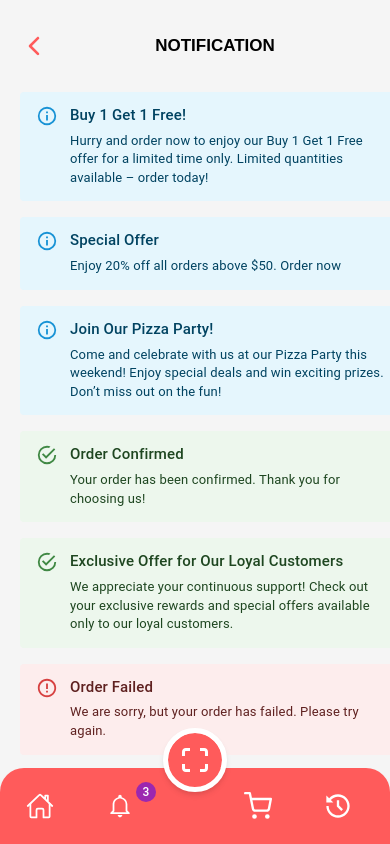
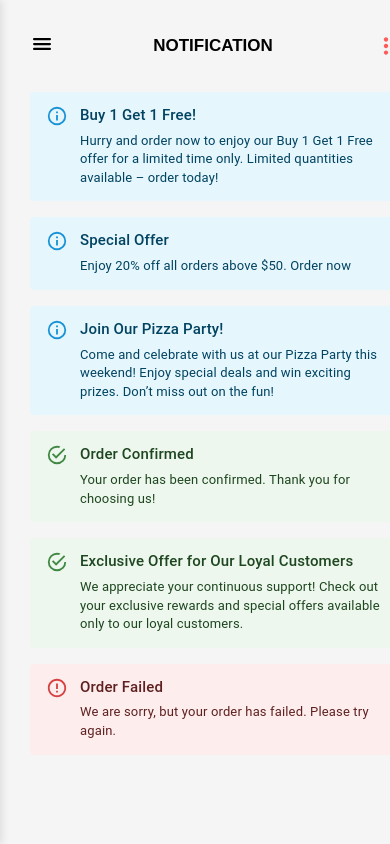
Before and after one commit to baonhi12/restaurant-system-frontend, a React (Create React App) app: page /notification in a window 390 px wide. Shown: the top 844 px of the page. Built offline with nearby package versions, Linux system fonts and the light colour scheme.

Commit message:
update layout for mobile

```diff
--- a/src/assets/css/OrderFood.css
+++ b/src/assets/css/OrderFood.css
@@ -7,7 +7,64 @@
     }
 
     .home-screen-container {
-        margin: 0 20px;
+        margin: 0 30px;
+    }
+
+    /* Sidebar cơ bản */
+    .sidebar {
+        position: fixed;
+        top: 0;
+        left: -230px;             /* Ẩn bên trái */
+        width: 230px;
+        height: 100%;
+        background: #FF5B5B;
+        box-shadow: 2px 0 8px rgba(0,0,0,0.1);
+        transition: left 0.3s ease;
+        z-index: 1000;
+        display: flex;
+        flex-direction: column;
+        padding: 1rem;
+    }
+
+    /* Khi mở sidebar */
+    .sidebar.open {
+        left: 0;
+        padding-top: 3rem;
+    }
+
+    /* Overlay mờ nền khi sidebar mở */
+    .overlay {
+        position: fixed;
+        top: 0;
+        left: 0;
+        width: 100%;
+        height: 100%;
+        background: rgba(0,0,0,0.3);
+        z-index: 999;
+    }
+
+    /* Icon hamburger */
+    .hamburger {
+        cursor: pointer;
+        /* margin-right: 2.5rem; */
+    }
+
+    /* Nav item trong sidebar */
+    .nav-item {
+        display: flex;
+        align-items: center;
+        padding: 0.85rem;
+        margin-bottom: 0.5rem;
+        cursor: pointer;
+        width: 12rem;
+        color: white;
+    }
+
+    /* Khoảng cách giữa icon và label */
+    .nav-label {
+        margin-left: 0.75rem;
+        font-size: 17px;
+        color: white;
     }
 
     .home-screen-header {
@@ -19,7 +76,7 @@
     .home-screen-header img {
         width: 7rem;
         height: 7rem;
-        margin-left: -15px;
+        margin-left: 2rem;
     }
 
     .home-screen-header h1 {
@@ -71,7 +128,7 @@
 
     .home-screen-food-cards {
         display: flex;
-        gap: 20px 30px;
+        gap: 20px 17px;
         flex-wrap: wrap;
         margin-bottom: 2rem;
         justify-content: center;
@@ -129,56 +186,6 @@
         display: flex;
         align-items: center;
         justify-content: space-between;
-    }
-
-    .bottom-navbar {
-        position: fixed;
-        bottom: 0;
-        left: 0;
-        width: 100%;
-        background-color: #FF5B5B;
-        padding: 1.5rem 1rem;
-        display: flex;
-        align-items: center;
-        border-top-left-radius: 1.5rem;
-        border-top-right-radius: 1.5rem;
-        box-shadow: 0 10px 15px -3px rgba(0, 0, 0, 0.1), 0 4px 6px -2px rgba(0, 0, 0, 0.05);
-        z-index: 100;
-        justify-content: space-between;
-    }
-
-    .nav-icons-container {
-        display: flex;
-        gap: 2.5rem; /* khoảng cách giữa các icon*/
-    }
-
-    .nav-icons-container.left-icons {
-        margin-left: 10px;
-    }
-
-    .nav-icons-container.right-icons {
-        margin-right: 10px;
-    }
-
-    .center-button {
-        position: absolute;
-        top: -2.5rem;
-        left: 50%;
-        transform: translateX(-50%);
-        background-color: #FF5B5B;
-        width: 4rem;
-        height: 4rem;
-        display: flex;
-        align-items: center;
-        justify-content: center;
-        border-radius: 50%;
-        box-shadow: 0 4px 6px -1px rgba(0, 0, 0, 0.1), 0 2px 4px -1px rgba(0, 0, 0, 0.06);
-        border: 5px solid #ffffff;
-        background-clip: padding-box;
-    }
-
-    .nav-icon {
-        color: #ffffff;
     }
 
     .detail-food-header {
--- a/src/pages/mobilepage/DetailFood.js
+++ b/src/pages/mobilepage/DetailFood.js
@@ -2,7 +2,7 @@
 import React, { useEffect, useState } from 'react';
 import '../../assets/css/OrderFood.css';
 import Button from '../../components/admincomponent/Button';
-import { IoHomeOutline } from "react-icons/io5";
+import { IoHomeOutline, IoMenu } from "react-icons/io5";
 import { FiShoppingCart } from "react-icons/fi";
 import { RiHistoryFill } from "react-icons/ri";
 import { IoMdQrScanner, IoIosArrowBack, IoMdAdd, IoMdRemove, IoMdNotificationsOutline } from "react-icons/io";
@@ -16,6 +16,10 @@ import { useOrder } from '../../components/mobilecomponent/OrderContext';
 
 const DetailFood = () => {
   const navigate = useNavigate();
+
+  const [sidebarOpen, setSidebarOpen] = useState(false);
+  const toggleSidebar = () => setSidebarOpen(open => !open);
+
   const { id } = useParams(); // Lấy id của món ăn từ URL
   const [foodDetail, setFoodDetail] = useState(null);
   const [quantity, setQuantity] = useState(1);  // Số lượng đặt
@@ -140,33 +144,6 @@ const DetailFood = () => {
           Add to Cart
         </Button>
       </div>
-
-      {/* Navbar */}
-      <div className="home-screen-navbar bottom-navbar">
-        <div className="nav-icons-container left-icons">
-          <NavItem to="/homescreen" icon={<IoHomeOutline size={28} />} />
-          <Badge badgeContent={3} color="secondary">
-            <NavItem to="/notification" icon={<IoMdNotificationsOutline size={28} />} />
-          </Badge>
-        </div>
-        <div className="center-button">
-          <IoMdQrScanner size={32} color="white" />
-        </div>
-        <div className="nav-icons-container right-icons">
-          <NavItem to="/order-cart-screen" icon={<FiShoppingCart size={28} />} />
-          <NavItem to="/ordered-list-cart-screen" icon={<RiHistoryFill size={28} />} />
-        </div>
-      </div>
-    </div>
-  );
-};
-
-// NavItem tách riêng
-const NavItem = ({ icon, to }) => {
-  const navigate = useNavigate();
-  return (
-    <div onClick={() => navigate(to)} className="nav-icon">
-      {icon}
     </div>
   );
 };
--- a/src/pages/mobilepage/HomeScreen.js
+++ b/src/pages/mobilepage/HomeScreen.js
@@ -5,18 +5,21 @@ import logo from '../../assets/images/logo.png';
 import { IoIosSearch } from "react-icons/io";
 import Button from '../../components/admincomponent/Button';
 import FoodCard from '../../components/mobilecomponent/FoodCard';
-import { IoHomeOutline } from "react-icons/io5";
 import { FiShoppingCart } from "react-icons/fi";
 import { RiHistoryFill } from "react-icons/ri";
-import { IoMdQrScanner, IoMdNotificationsOutline } from "react-icons/io";
+import { IoMdNotificationsOutline, IoIosArrowBack } from "react-icons/io";
 import { useNavigate } from 'react-router-dom';
-import Badge from '@mui/material/Badge';
 import axios from 'axios';
 import Stack from '@mui/material/Stack';
 import Pagination from '@mui/material/Pagination';
+import { IoMenu, IoHomeOutline } from 'react-icons/io5';
 
 const HomeScreen = () => {
   const navigate = useNavigate();
+
+  const [sidebarOpen, setSidebarOpen] = useState(false);
+  const toggleSidebar = () => setSidebarOpen(open => !open);
+
   // Lưu tên category đang được filter (nếu null => không filter)
   const [selectedCategory, setSelectedCategory] = useState(null);
   // Danh sách món ăn hiển thị
@@ -121,10 +124,11 @@ const HomeScreen = () => {
   };
 
   // Nút NavItem
-  const NavItem = ({ icon, to }) => {
+  const NavItem = ({ icon, to, label }) => {
     return (
-      <div onClick={() => navigate(to)} className="nav-icon">
+      <div onClick={() => { navigate(to); setSidebarOpen(false); }} className="nav-item">
         {icon}
+        <span className="nav-label">{label}</span>
       </div>
     );
   };
@@ -143,9 +147,24 @@ const HomeScreen = () => {
     <div className='home-screen-container'>
       {/* Logo + Table ID */}
       <div className='home-screen-header'>
+        <div className="hamburger" onClick={toggleSidebar}>
+          <IoMenu size={24} />
+        </div>
         <img src={logo} alt='logo' />
         <h1>Table 1</h1>
       </div>
+
+      <div className="content">
+        {/* Sidebar */}
+        <div className={`home-screen-navbar sidebar ${sidebarOpen ? 'open' : ''}`}>
+          <NavItem to="/homescreen" icon={<IoHomeOutline size={24} />} label="Home" />
+          <NavItem to="/notification" icon={<IoMdNotificationsOutline size={24} />} label="Notification" />
+          <NavItem to="/order-cart-screen" icon={<FiShoppingCart size={24} />} label="Cart" />
+          <NavItem to="/ordered-list-cart-screen" icon={<RiHistoryFill size={24} />} label="History" />
+        </div>
+
+        {/* Overlay khi sidebar mở */}
+        {sidebarOpen && <div className="overlay" onClick={toggleSidebar}></div>}
 
         {/* Search bar */}
         <div className="home-screen-seacrh input-group rounded">
@@ -301,26 +320,6 @@ const HomeScreen = () => {
             />
           </Stack>
         </div>
-
-      {/* Navbar dưới */}
-      <div className="home-screen-navbar bottom-navbar">
-        <div className="nav-icons-container left-icons">
-          <Badge badgeContent={0} color="secondary">
-            <NavItem to="/homescreen" icon={<IoHomeOutline size={28} />} />
-          </Badge>
-          <Badge badgeContent={3} color="secondary">
-            <NavItem to="/notification" icon={<IoMdNotificationsOutline size={28} />} />
-          </Badge>
-        </div>
-
-        <div className="center-button">
-          <IoMdQrScanner size={32} color="white" />
-        </div>
-
-        <div className="nav-icons-container right-icons">
-          <NavItem to="/order-cart-screen" icon={<FiShoppingCart size={28} />} />
-          <NavItem to="/ordered-list-cart-screen" icon={<RiHistoryFill size={28} />} />
-        </div>
       </div>
     </div>
   );
--- a/src/pages/mobilepage/Notification.js
+++ b/src/pages/mobilepage/Notification.js
@@ -1,25 +1,26 @@
-import React  from 'react';
+import React, { useState } from 'react';
 import '../../assets/css/OrderFood.css';
-import { IoHomeOutline } from "react-icons/io5";
+import { IoHomeOutline, IoMenu } from "react-icons/io5";
 import { FiShoppingCart } from "react-icons/fi";
 import { RiHistoryFill } from "react-icons/ri";
-import { IoMdQrScanner, IoIosArrowBack, IoMdMore, IoMdNotificationsOutline } from "react-icons/io";
+import { IoMdMore, IoMdNotificationsOutline } from "react-icons/io";
 import { useNavigate } from 'react-router-dom';
-import Badge from '@mui/material/Badge';
 import Alert from '@mui/material/Alert';
 import Stack from '@mui/material/Stack';
 import AlertTitle from '@mui/material/AlertTitle';
 
+
 const Notification = () => {
     const navigate = useNavigate();
 
-    const handleBack = () => {
-        navigate(-1);
-    };
-    const NavItem = ({ icon, to }) => {
+    const [sidebarOpen, setSidebarOpen] = useState(false);
+    const toggleSidebar = () => setSidebarOpen(open => !open);
+
+    const NavItem = ({ icon, to, label }) => {
         return (
-            <div onClick={() => navigate(to)} className="nav-icon">
+          <div onClick={() => { navigate(to); setSidebarOpen(false); }} className="nav-item">
             {icon}
+            <span className="nav-label">{label}</span>
           </div>
         );
     };
@@ -27,9 +28,20 @@ const Notification = () => {
     return (
         <div className='home-screen-container'>
             <div className='order-cart-header'>
-                <IoIosArrowBack size={28} onClick={handleBack} style={{ cursor: 'pointer', color: '#FF5B5B' }}  />
+                <div className="hamburger" onClick={toggleSidebar}>
+                    <IoMenu size={24} />
+                </div>
                 <h3 className='order-cart-header-title'>Notification</h3>
                 <IoMdMore size={28} style={{ cursor: 'pointer', color: '#FF5B5B' }}  />
+            </div>
+
+            <div className="content">
+                {/* Sidebar */}
+                <div className={`home-screen-navbar sidebar ${sidebarOpen ? 'open' : ''}`}>
+                  <NavItem to="/homescreen" icon={<IoHomeOutline size={24} />} label="Home" />
+                  <NavItem to="/notification" icon={<IoMdNotificationsOutline size={24} />} label="Notification" />
+                  <NavItem to="/order-cart-screen" icon={<FiShoppingCart size={24} />} label="Cart" />
+                  <NavItem to="/ordered-list-cart-screen" icon={<RiHistoryFill size={24} />} label="History" />
                 </div>
 
                 <div className='notification-list'>
@@ -65,23 +77,6 @@ const Notification = () => {
                         </Alert>
                     </Stack>
                 </div>
-
-            <div className="home-screen-navbar bottom-navbar">
-                <div className="nav-icons-container left-icons">
-                    <NavItem to="/homescreen" icon={<IoHomeOutline size={28} />} />
-                    <Badge badgeContent={3} color="secondary">
-                        <NavItem to="/notification" icon={<IoMdNotificationsOutline size={28} />} />
-                    </Badge>
-                </div>
-
-                <div className="center-button">
-                    <IoMdQrScanner size={32} color="white" />
-                </div>
-
-                <div className="nav-icons-container right-icons">
-                    <NavItem to="/order-cart-screen" icon={<FiShoppingCart size={28} />} />
-                    <NavItem to="/ordered-list-cart-screen" icon={<RiHistoryFill size={28} />} />
-                </div>
             </div>
         </div>
     );
--- a/src/pages/mobilepage/OrderCart.js
+++ b/src/pages/mobilepage/OrderCart.js
@@ -1,7 +1,7 @@
 // src/pages/mobile/OrderCart.js
 import React, { useState } from 'react';
 import '../../assets/css/OrderFood.css';
-import { IoHomeOutline } from "react-icons/io5";
+import { IoHomeOutline, IoMenu } from "react-icons/io5";
 import { FiShoppingCart } from "react-icons/fi";
 import { RiHistoryFill } from "react-icons/ri";
 import { IoMdQrScanner, IoIosArrowBack, IoMdMore, IoMdNotificationsOutline } from "react-icons/io";
@@ -16,6 +16,9 @@ import DeleteForm from '../../components/admincomponent/DeleteForm';
 const OrderCart = () => {
     const navigate = useNavigate();
     const { orderItems, increaseQuantity, decreaseQuantity, clearOrder, removeItem } = useOrder();
+
+    const [sidebarOpen, setSidebarOpen] = useState(false);
+    const toggleSidebar = () => setSidebarOpen(open => !open);
 
     // Table ID cố định (bàn 1)
     const fixedTableId = "86555039-6164-4096-92D0-C59C4EFA3FE7";
@@ -60,10 +63,11 @@ const OrderCart = () => {
         }
     };
 
-    const NavItem = ({ icon, to }) => {
+    const NavItem = ({ icon, to, label }) => {
         return (
-            <div onClick={() => navigate(to)} className="nav-icon">
+          <div onClick={() => { navigate(to); setSidebarOpen(false); }} className="nav-item">
             {icon}
+            <span className="nav-label">{label}</span>
           </div>
         );
     };
@@ -101,11 +105,21 @@ const OrderCart = () => {
     return (
         <div className='home-screen-container'>
             <div className='order-cart-header'>
-                <IoIosArrowBack size={28} onClick={handleBack} style={{ cursor: 'pointer', color: '#FF5B5B' }}  />
+                <div className="hamburger" onClick={toggleSidebar}>
+                    <IoMenu size={24} />
+                </div>
                 <h3 className='order-cart-header-title'>Order Cart</h3>
                 <IoMdMore size={28} onClick={handleClearAll} style={{ cursor: 'pointer', color: '#FF5B5B' }}  />
             </div>
 
+            <div className="content">
+                {/* Sidebar */}
+                <div className={`home-screen-navbar sidebar ${sidebarOpen ? 'open' : ''}`}>
+                  <NavItem to="/homescreen" icon={<IoHomeOutline size={24} />} label="Home" />
+                  <NavItem to="/notification" icon={<IoMdNotificationsOutline size={24} />} label="Notification" />
+                  <NavItem to="/order-cart-screen" icon={<FiShoppingCart size={24} />} label="Cart" />
+                  <NavItem to="/ordered-list-cart-screen" icon={<RiHistoryFill size={24} />} label="History" />
+                </div>
                 <div className='order-cart-card'>
                     {orderItems.length > 0 ? (
                         <>
@@ -129,24 +143,6 @@ const OrderCart = () => {
 
                 {/* Modal xác nhận xóa món */}
                 <DeleteForm open={deleteModalOpen} handleClose={handleCloseDelete} onDelete={handleDeleteConfirm} />
-
-            {/* Navbar */}
-            <div className="home-screen-navbar bottom-navbar">
-                <div className="nav-icons-container left-icons">
-                    <NavItem to="/homescreen" icon={<IoHomeOutline size={28} />} />
-                    <Badge badgeContent={3} color="secondary">
-                        <NavItem to="/notification" icon={<IoMdNotificationsOutline size={28} />} />
-                    </Badge>
-                </div>
-
-                <div className="center-button">
-                    <IoMdQrScanner size={32} color="white" />
-                </div>
-
-                <div className="nav-icons-container right-icons">
-                    <NavItem to="/order-cart-screen" icon={<FiShoppingCart size={28} />} />
-                    <NavItem to="/ordered-list-cart-screen" icon={<RiHistoryFill size={28} />} />
-                </div>
             </div>
         </div>
     );
--- a/src/pages/mobilepage/OrderedList.js
+++ b/src/pages/mobilepage/OrderedList.js
@@ -1,7 +1,7 @@
 // src/pages/mobile/OrderedList.js
 import React, { useState, useEffect } from 'react';
 import '../../assets/css/OrderFood.css';
-import { IoHomeOutline } from "react-icons/io5";
+import { IoHomeOutline, IoMenu } from "react-icons/io5";
 import { FiShoppingCart } from "react-icons/fi";
 import { RiHistoryFill } from "react-icons/ri";
 import { IoMdQrScanner, IoIosArrowBack, IoMdMore, IoMdNotificationsOutline } from "react-icons/io";
@@ -15,6 +15,9 @@ import OrderCard from '../../components/mobilecomponent/OrderCard';
 const OrderedList = () => {
     const navigate = useNavigate();
     const [orderedItems, setOrderedItems] = useState([]);
+
+    const [sidebarOpen, setSidebarOpen] = useState(false);
+    const toggleSidebar = () => setSidebarOpen(open => !open);
 
     // Lấy orderId từ localStorage để gọi API
     useEffect(() => {
@@ -43,10 +46,11 @@ const OrderedList = () => {
     // hoặc truyền hàm rỗng để tránh lỗi.
     const noOp = () => {};
 
-    const NavItem = ({ icon, to }) => {
+    const NavItem = ({ icon, to, label }) => {
         return (
-            <div onClick={() => navigate(to)} className="nav-icon" >
+          <div onClick={() => { navigate(to); setSidebarOpen(false); }} className="nav-item">
             {icon}
+            <span className="nav-label">{label}</span>
           </div>
         );
     };
@@ -54,9 +58,20 @@ const OrderedList = () => {
     return (
         <div className='home-screen-container'>
             <div className='order-cart-header'>
-                <IoIosArrowBack size={28} onClick={handleBack} style={{ cursor: 'pointer', color: '#FF5B5B' }} />
+                <div className="hamburger" onClick={toggleSidebar}>
+                    <IoMenu size={24} />
+                </div>
                 <h3 className='order-cart-header-title'>Ordered List</h3>
                 <IoMdMore size={28} onClick={handleBack} style={{ cursor: 'pointer', color: '#FF5B5B' }} />
+            </div>
+
+            <div className="content">
+                {/* Sidebar */}
+                <div className={`home-screen-navbar sidebar ${sidebarOpen ? 'open' : ''}`}>
+                  <NavItem to="/homescreen" icon={<IoHomeOutline size={24} />} label="Home" />
+                  <NavItem to="/notification" icon={<IoMdNotificationsOutline size={24} />} label="Notification" />
+                  <NavItem to="/order-cart-screen" icon={<FiShoppingCart size={24} />} label="Cart" />
+                  <NavItem to="/ordered-list-cart-screen" icon={<RiHistoryFill size={24} />} label="History" />
                 </div>
 
                 <div className='order-cart-card ordered-list-card'>
@@ -85,24 +100,6 @@ const OrderedList = () => {
                         <p className='text-align-center'>No orders yet.</p>
                     )}
                 </div>
-
-            {/* Navbar */}
-            <div className="home-screen-navbar bottom-navbar">
-                <div className="nav-icons-container left-icons">
-                    <NavItem to="/homescreen" icon={<IoHomeOutline size={28} />} />
-                    <Badge badgeContent={3} color="secondary">
-                        <NavItem to="/notification" icon={<IoMdNotificationsOutline size={28} />} />
-                    </Badge>
-                </div>
-
-                <div className="center-button">
-                    <IoMdQrScanner size={32} color="white" />
-                </div>
-
-                <div className="nav-icons-container right-icons">
-                    <NavItem to="/order-cart-screen" icon={<FiShoppingCart size={28} />} />
-                    <NavItem to="/ordered-list-cart-screen" icon={<RiHistoryFill size={28} />} />
-                </div>
             </div>
         </div>
     );
```
Lines whose indentation alone changed are shown as unchanged.
